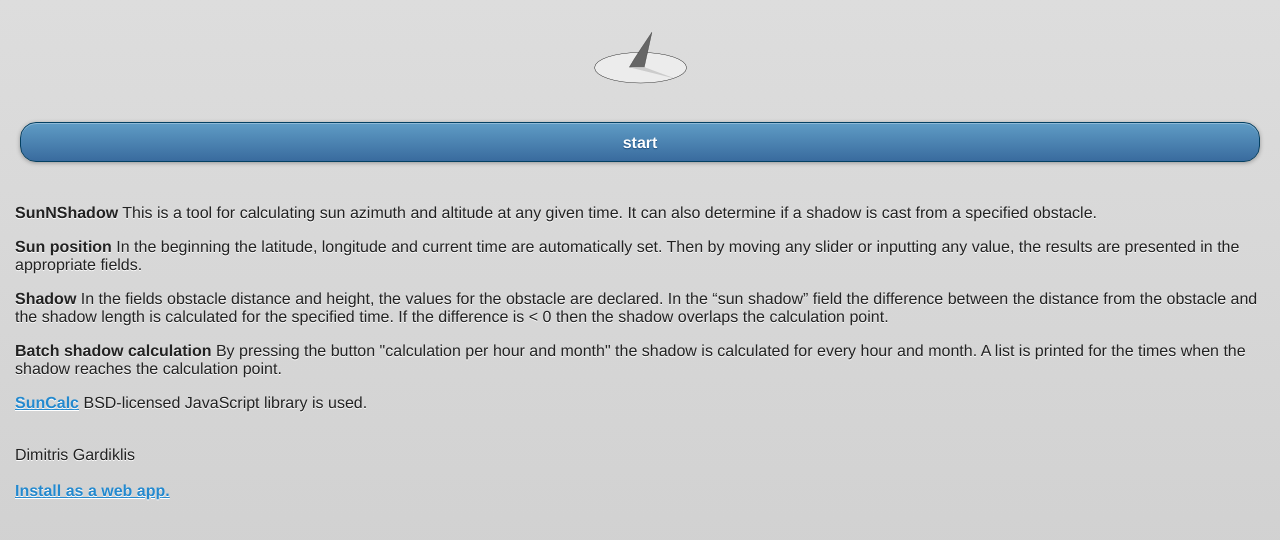
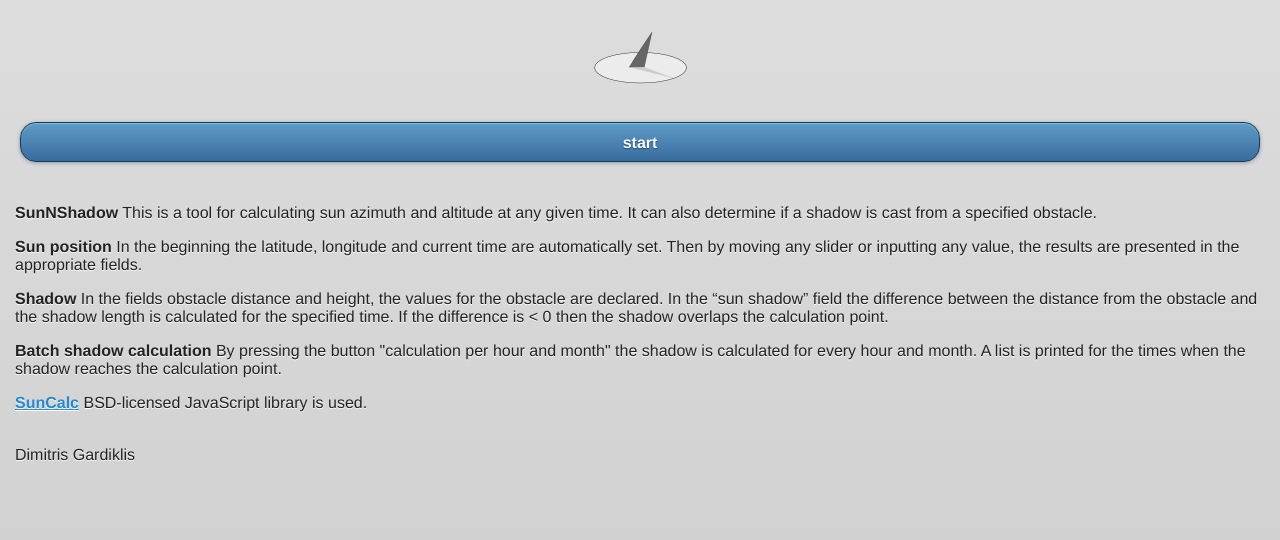
Before and after one commit to mc96107/sunNshadow, a plain HTML site: page index.html in a window 1280 px wide. Drawn offline with Linux system fonts and the light colour scheme.

Commit message:
Update index.html

```diff
--- a/index.html
+++ b/index.html
@@ -39,7 +39,7 @@
 <br>
 Dimitris Gardiklis<br>
 <br>
-<a href="#"  id="install_app"> Install as a web app. </a>
+<div id="installdiv"></div>
 <br>
 </div>
 </div>
```
